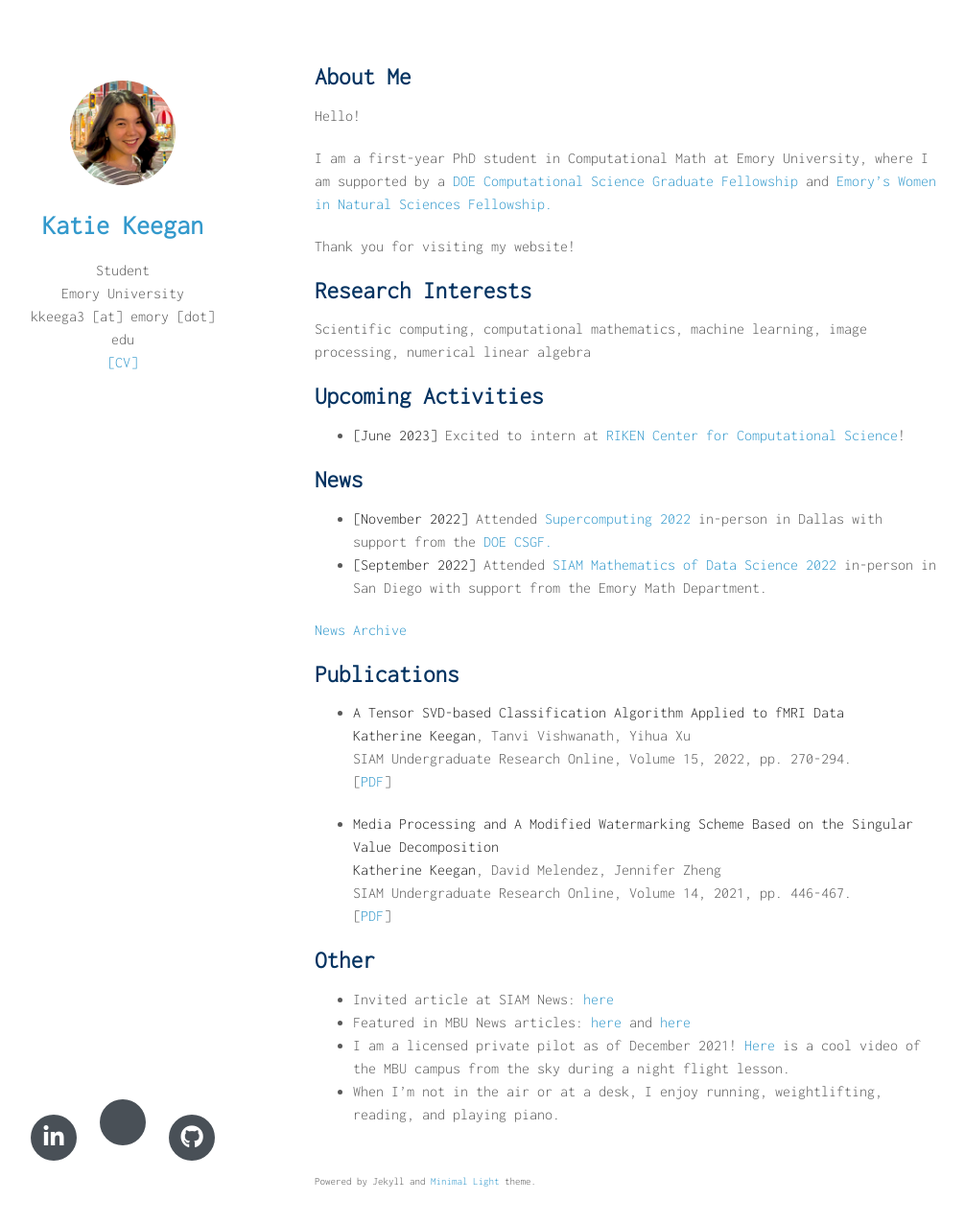
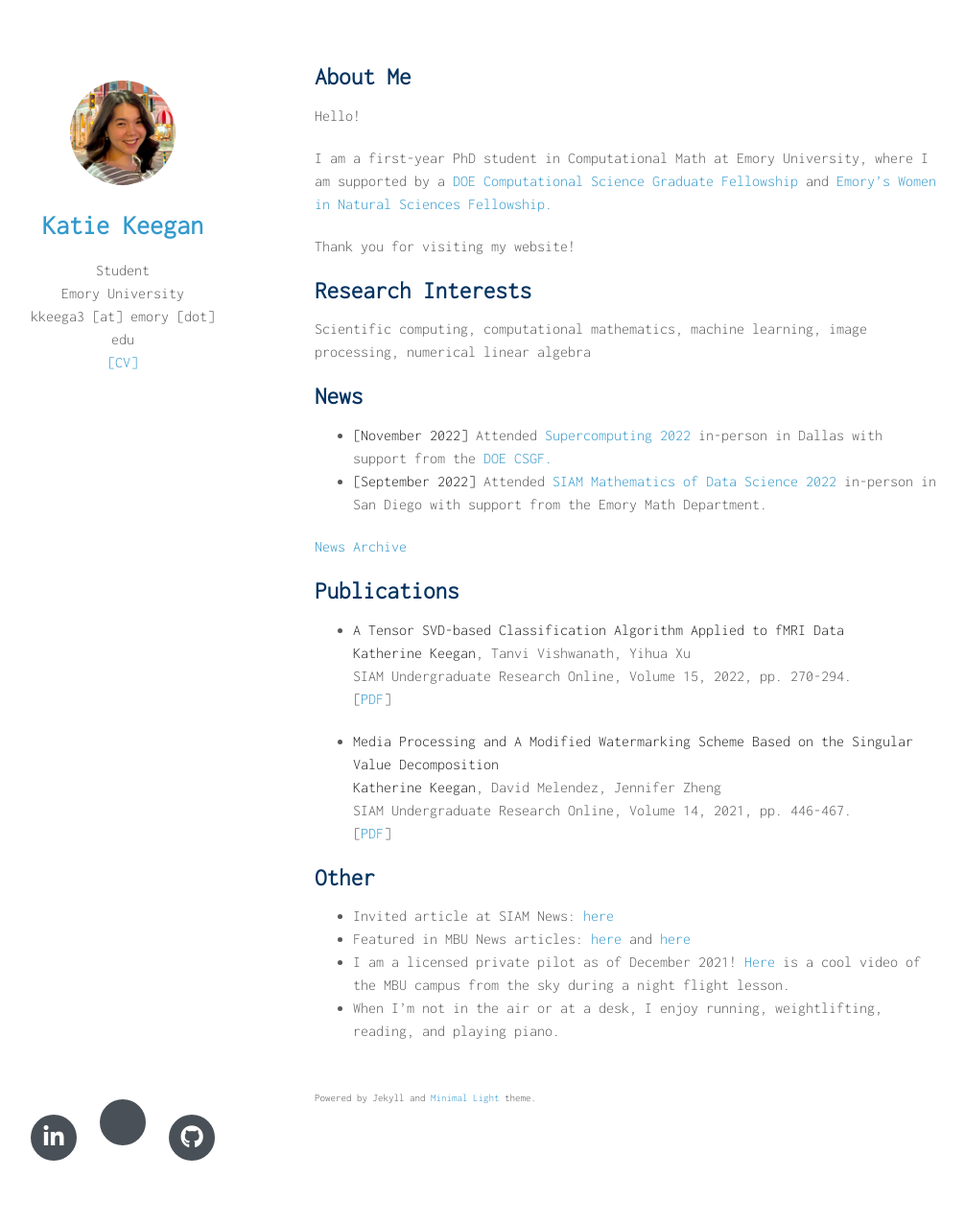
Before and after one commit to katiekeegan/katiekeegan, a Jekyll site: the page built from index.md, in a window 1280 px wide and 1312 px high. Shown: the top 1276 px of the window at 96% size, without its empty margins (142-1148 px from the left). Built offline with Jekyll 4.4.1, drawn with Linux system fonts in a browser that asks for light colours; nearby versions of some CDN libraries; a style sheet for code colours, icons or effects is not loaded; our own code applies the rules of GitHub Pages for plain Markdown files.

Commit message:
Update index.md

```diff
--- a/index.md
+++ b/index.md
@@ -13,10 +13,6 @@ Thank you for visiting my website!
 ## Research Interests
 
 Scientific computing, computational mathematics, machine learning, image processing, numerical linear algebra
-
-## Upcoming Activities
-
-- **[June 2023]** Excited to intern at [RIKEN Center for Computational Science](https://www.r-ccs.riken.jp/en/)!
 
 ## News
 - **[November 2022]** Attended [Supercomputing 2022](https://sc22.supercomputing.org/) in-person in Dallas with support from the [DOE CSGF.](https://www.krellinst.org/csgf/)
```
